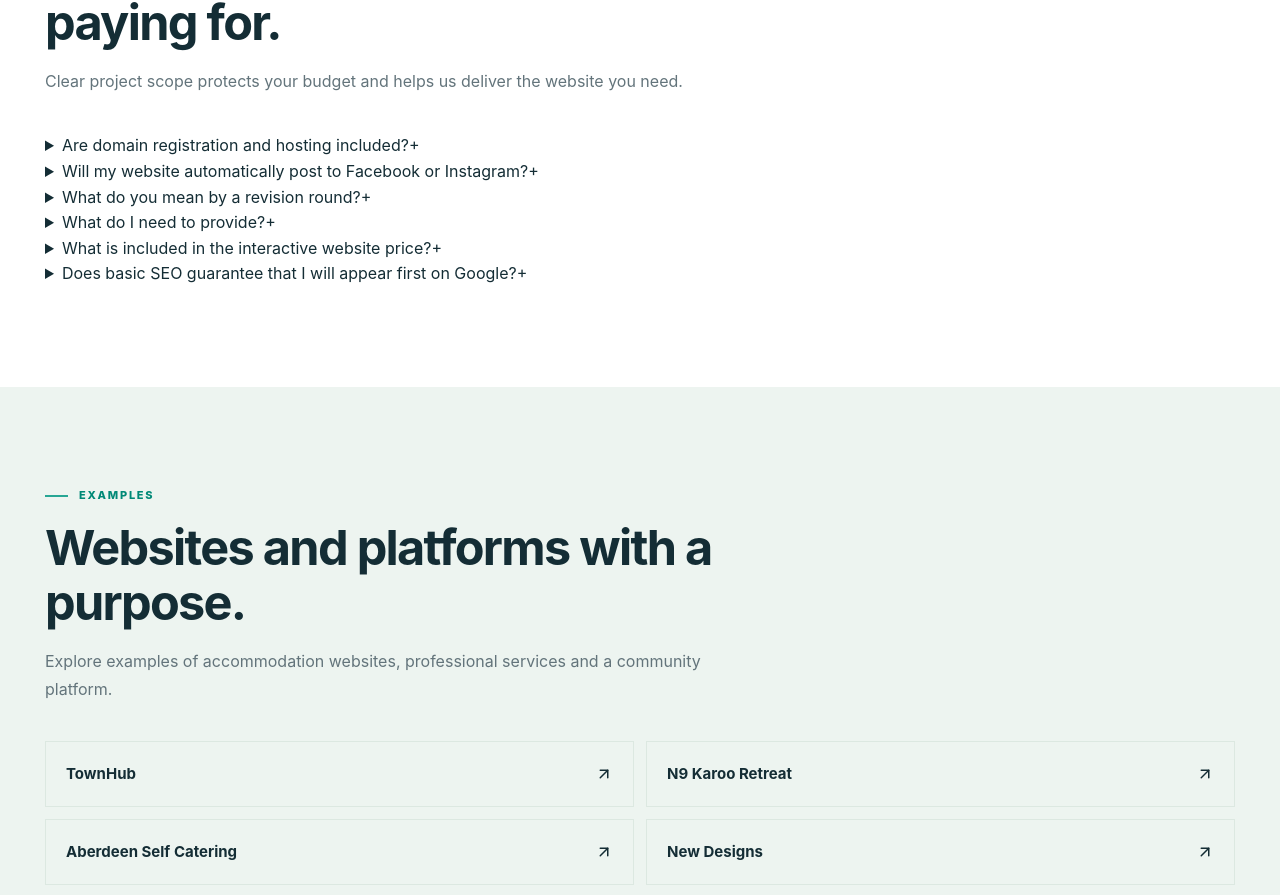
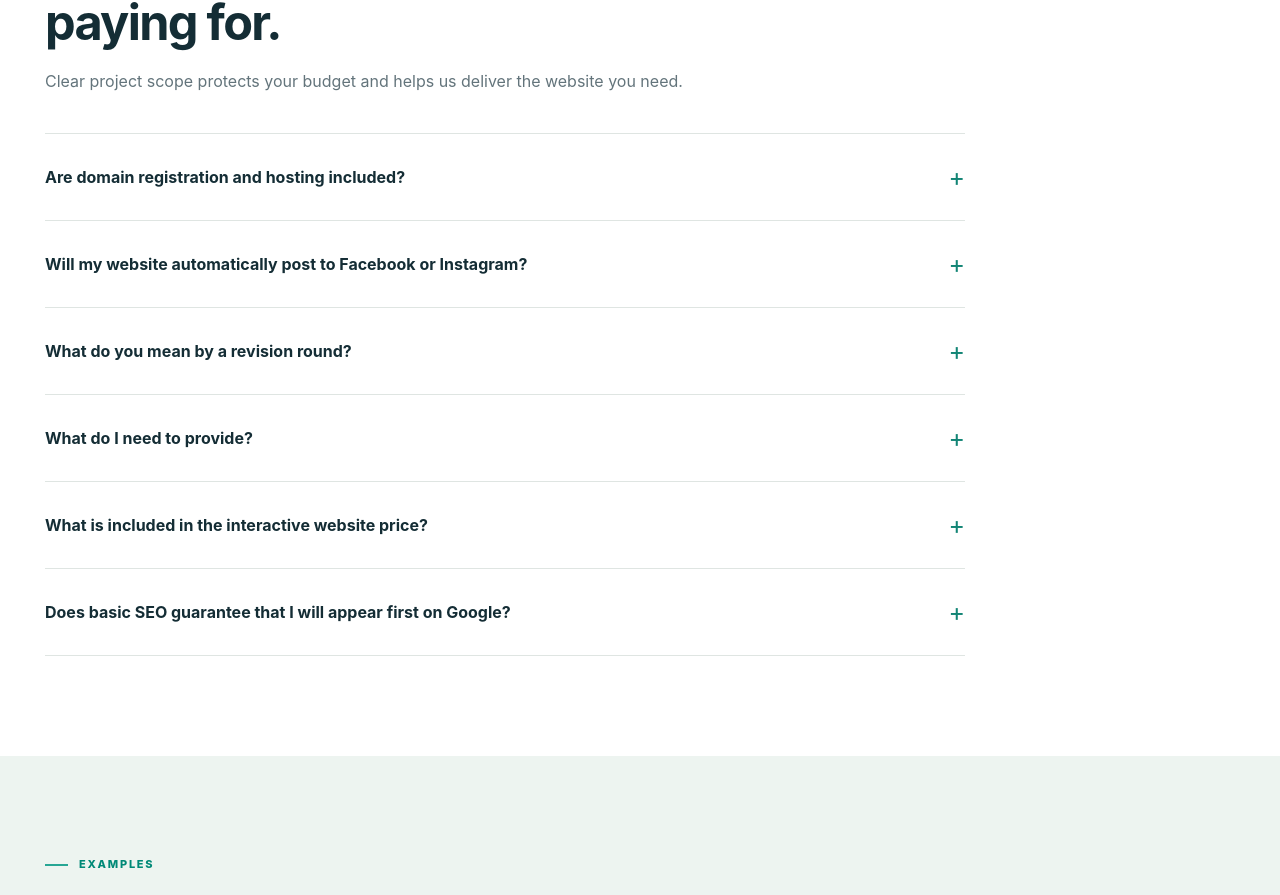
Before and after one commit to andrevercuiel/vercuielconsulting, a Next.js app: page /websites in a window 1280 px wide. Shown: the part 2751-3646 px from the top of the page. Built offline with nearby package versions, Linux system fonts and the light colour scheme.

Commit message:
Style accessible website pricing FAQs

```diff
--- a/app/globals.css
+++ b/app/globals.css
@@ -322,3 +322,24 @@ button {font:inherit}
   .contact-panel {padding:24px}
   .examples-bar {grid-template-columns:1fr}
 }
+
+/* Website pricing: straightforward, accessible scope FAQ */
+.pricing-faq { max-width: 920px; border-top: 1px solid var(--line); }
+.pricing-faq-item { border-bottom: 1px solid var(--line); }
+.pricing-faq-item summary {
+  cursor: pointer;
+  list-style: none;
+  display: flex;
+  justify-content: space-between;
+  align-items: center;
+  gap: 22px;
+  padding: 23px 0;
+  font-weight: 710;
+  color: var(--ink);
+  font-size: 16px;
+}
+.pricing-faq-item summary::-webkit-details-marker { display: none; }
+.pricing-faq-item summary:focus-visible { outline: 2px solid #157f72; outline-offset: 4px; }
+.pricing-faq-item summary span { color: #128575; font-size: 25px; font-weight: 400; transition: transform .2s; }
+.pricing-faq-item[open] summary span { transform: rotate(45deg); }
+.pricing-faq-item p { max-width: 760px; margin: -1px 0 24px; font-size: 14px; line-height: 1.8; }
```
